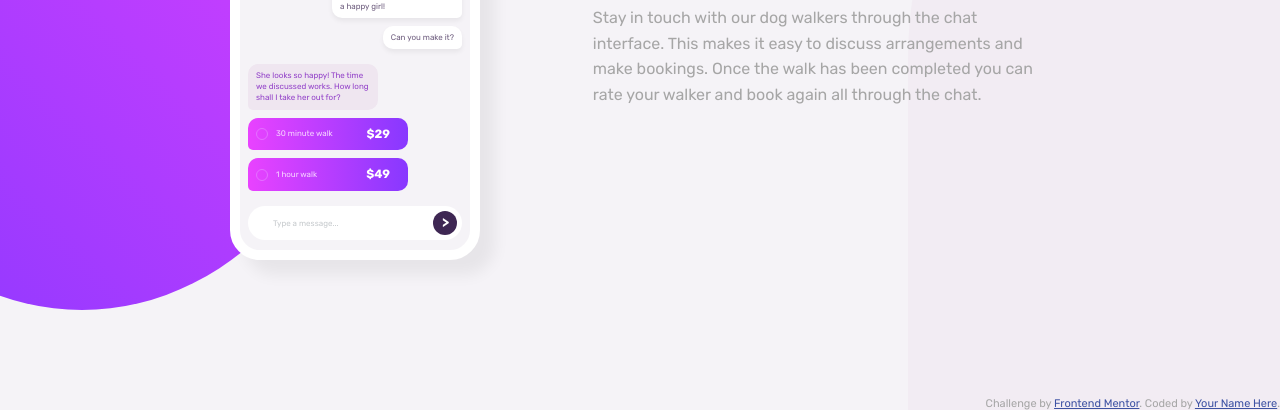
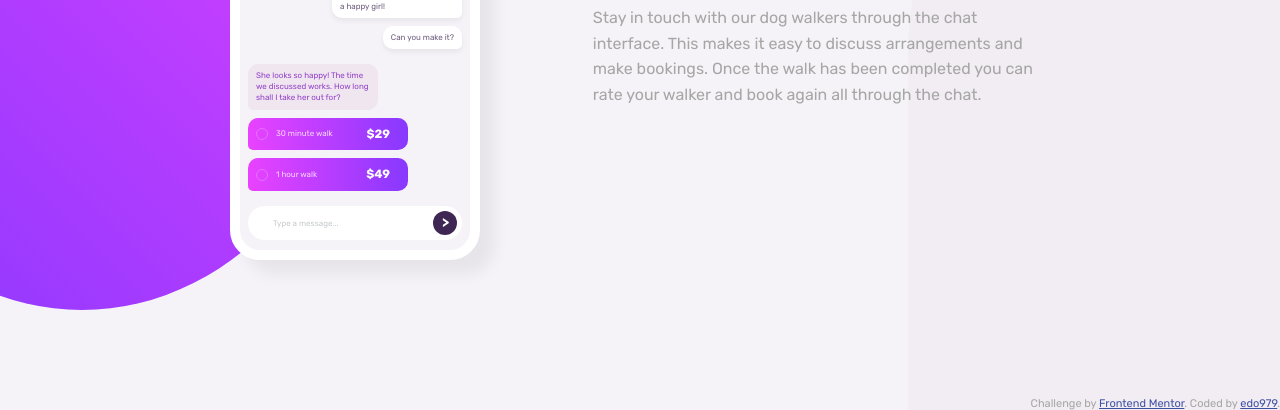
Before and after one commit to edo979/chat-app-css-illustration-master, a plain HTML site: page index.html in a window 1280 px wide. Shown: the part 390-800 px from the top of the page. Drawn offline with Linux system fonts and the light colour scheme.

Commit message:
finish attribution section

```diff
--- a/index.html
+++ b/index.html
@@ -14,6 +14,7 @@
     <title>Frontend Mentor | Chat App</title>
     <style>
       .attribution {
+        margin-top: 7rem;
         font-size: 11px;
         text-align: center;
       }
@@ -90,11 +91,12 @@
         </div>
       </section>
     </div>
-    <div class="attribution">
+    <section role="footer" class="attribution">
       Challenge by
       <a href="https://www.frontendmentor.io?ref=challenge" target="_blank"
         >Frontend Mentor</a
-      >. Coded by <a href="#">Your Name Here</a>.
-    </div>
+      >. Coded by
+      <a href="https://www.frontendmentor.io/profile/edo979">edo979</a>.
+    </section>
   </body>
 </html>
```
